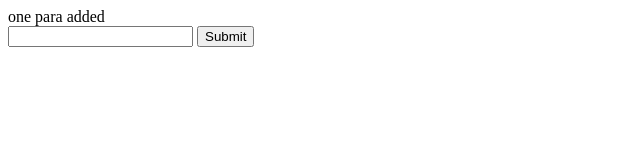
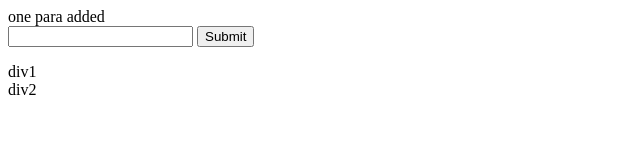
Before and after one commit to TejeswariPrathipati/Gitpractice, a plain HTML site: page index.html in a window 1280 px wide. Shown: the full height of the page, 0-640 px from the left. Drawn offline with Linux system fonts and the light colour scheme.

Commit message:
modified index.html in dev

```diff
--- a/index.html
+++ b/index.html
@@ -8,4 +8,6 @@
         <input type="submit">
 
     </form>
+    <div>div1</div>
+    <div>div2</div>
 </body>
```
